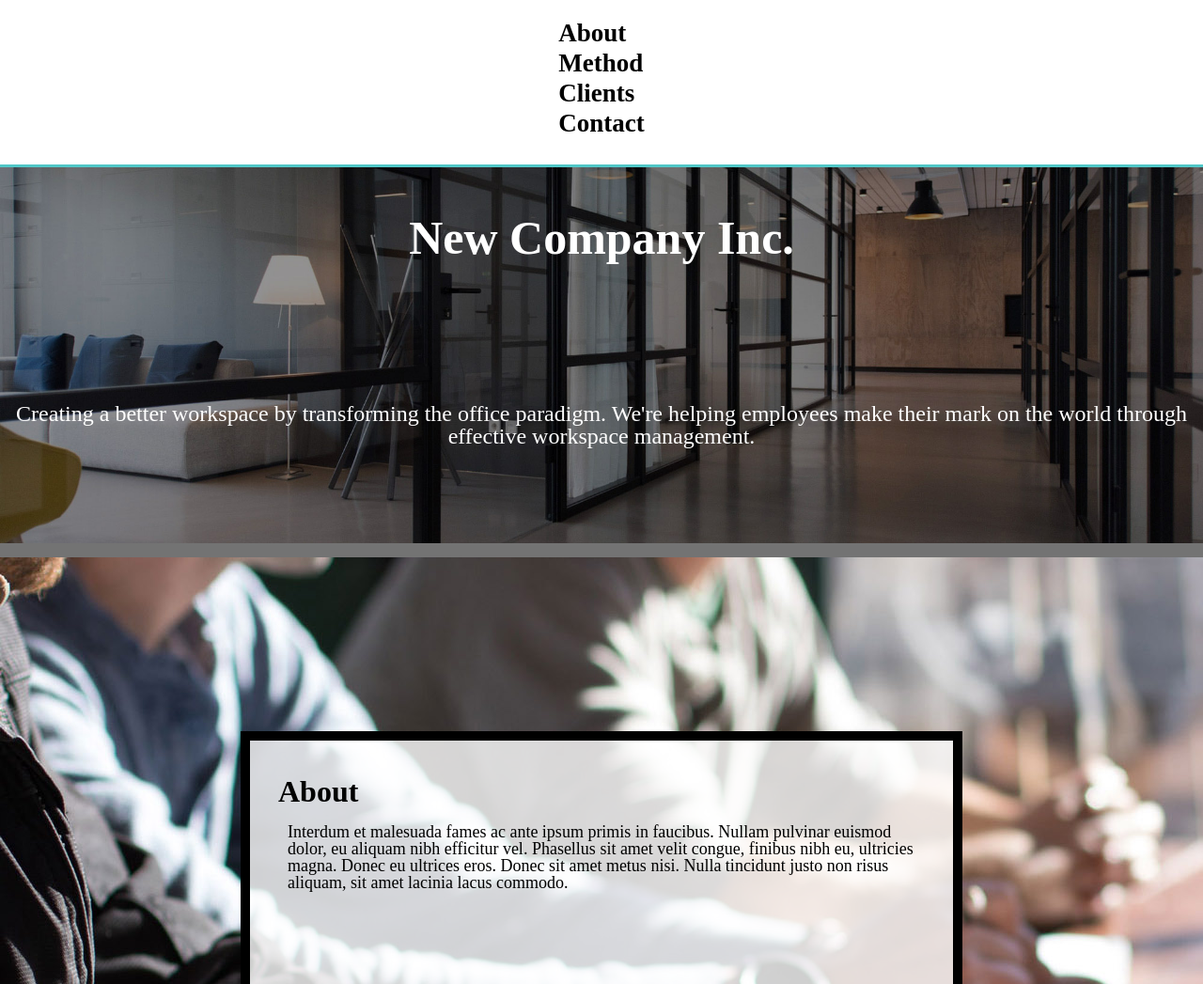
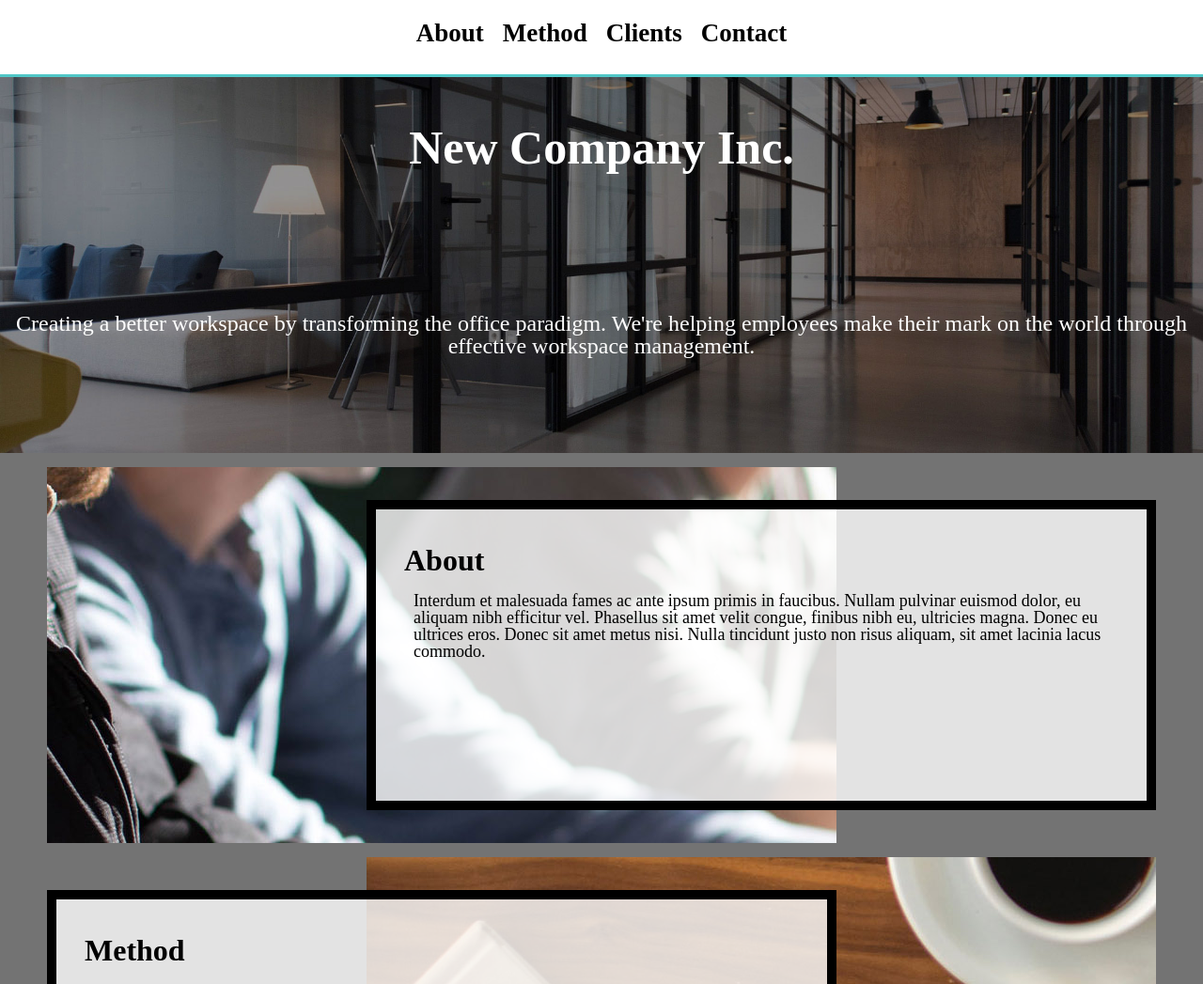
Before and after one commit to zhijiezh/SI539-2021-Responsive-Design-Task, a plain HTML site: page index.html in a window 1280 px wide. Shown: the part 53-1100 px from the top of the page at 94% size. Drawn offline with Linux system fonts and the light colour scheme.

Commit message:
finish Screen-size greater than 750px

```diff
--- a/css/style.css
+++ b/css/style.css
@@ -128,3 +128,37 @@ nav li {
 
 /* 17 */
 /* TODO: */
+
+@media all and (min-width: 750px) {
+  /* 18 */
+  .nav_links {
+    flex-direction: row;
+  }
+
+  /* 19 */
+  .nav_links a {
+    padding: 10px;
+  }
+
+  /* 20 */
+  .container {
+    grid-template-columns: 50px auto 500px auto 50px;
+    grid-template-rows: 400px 400px 400px 400px 400px;
+  }
+
+  /* 21 */
+  .about,
+  .clients,
+  .method-image,
+  .contact-image {
+    grid-column: 3 / 5;
+  }
+
+  /* 22 */
+  .about-image,
+  .clients-image,
+  .method,
+  .contact {
+    grid-column: 2 / 4;
+  }
+}
```
